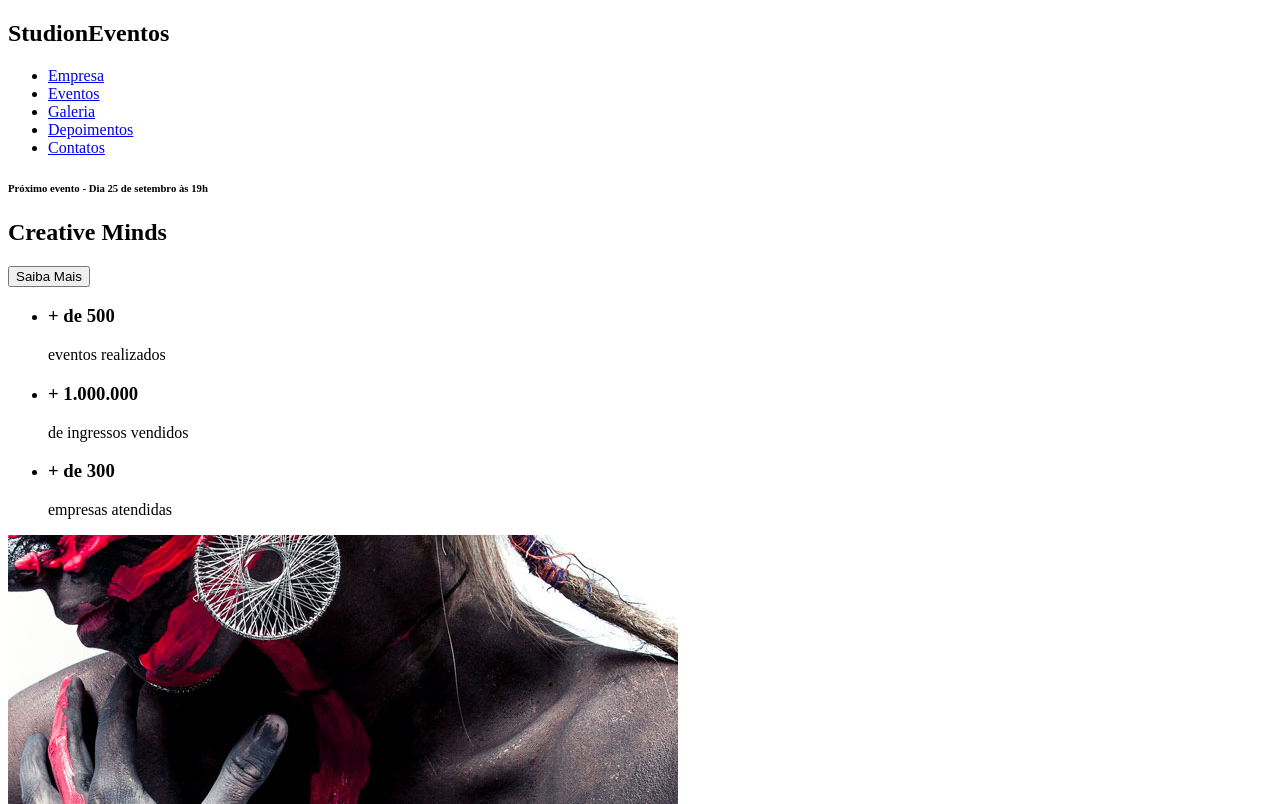
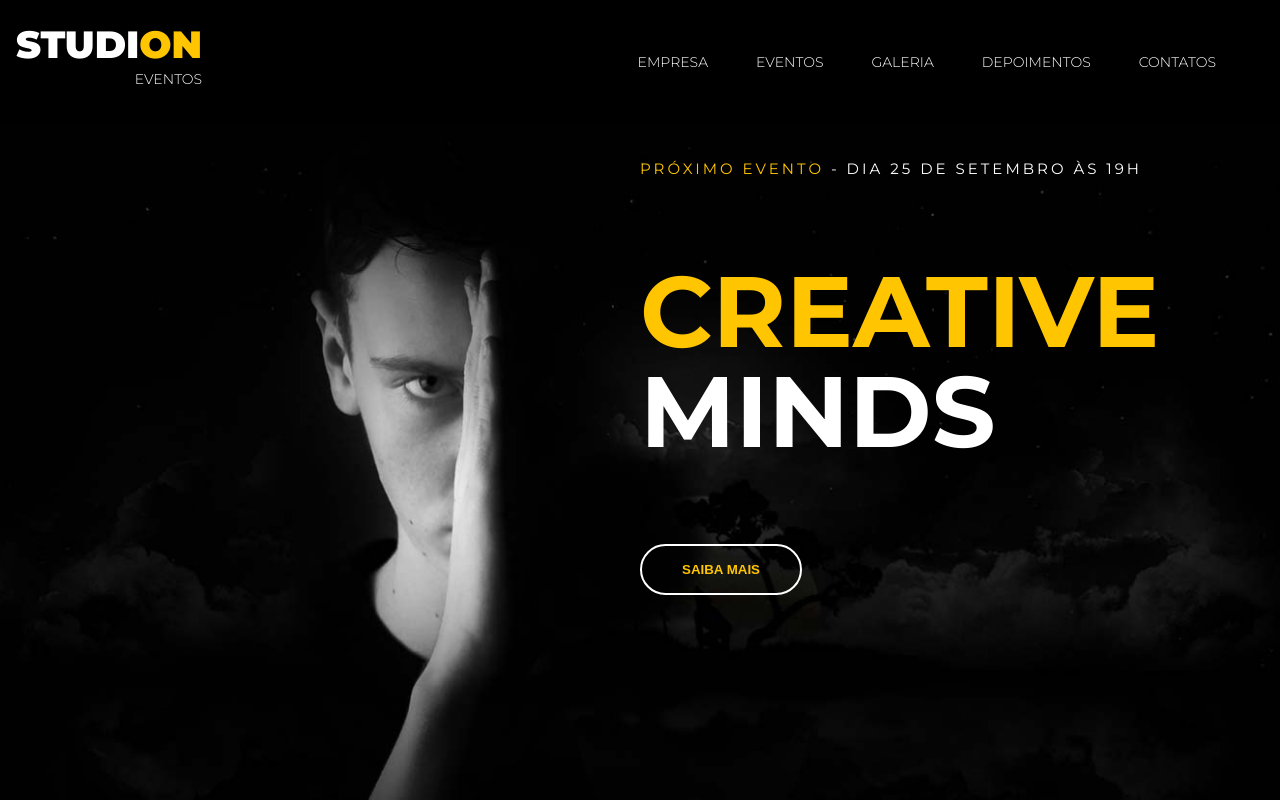
Before and after one commit to RomuloWylhames2/StarkShow, a website: page src/index.html in a window 1280 px wide. Shown: the top 804 px of the page. Drawn offline with Linux system fonts and the light colour scheme.

Commit message:
feat(header): implemented header styles

```diff
--- a/package.json
+++ b/package.json
@@ -4,6 +4,7 @@
     "description": "Homepage for Studion Events provider and services.",
     "main": "src/index.html",
     "scripts": {
+        "start": "npx live-server src/",
         "test": "echo \"Error: no test specified\" && exit 1"
     },
     "repository": {
--- a/src/index.html
+++ b/src/index.html
@@ -5,13 +5,17 @@
     <meta charset="UTF-8">
     <meta http-equiv="X-UA-Compatible" content="IE=edge">
     <meta name="viewport" content="width=device-width, initial-scale=1.0">
+    <link rel="stylesheet" href="style.css">
     <title>Studion</title>
 </head>
 
 <body>
-    <nav>
-        <h1>Studi<span>on</span><span>Eventos</span></h1>
-        <ul>
+    <nav class="navbar">
+        <h1 class="logo-studion">
+            Studi<span class="copy--primary">on</span>
+            <span class="logo-studion__subtitle">Eventos</span>
+        </h1>
+        <ul class="navbar__links">
             <li>
                 <a href="#empresa">
                     Empresa
@@ -42,10 +46,13 @@
 
     <header>
         <div id="slider">
-            <div class="slider">
-                <h6><span>Próximo evento</span> - Dia 25 de setembro às 19h</h6>
-                <h2><span>Creative</span> Minds</h2>
-                <button>Saiba Mais</button>
+            <div class="slide">
+                <img class="slide__background-image" src="./images/banner.jpg" alt="Studion Banner">
+                <div class="slide__copy">
+                    <h6><span class="copy--primary">Próximo evento</span> - Dia 25 de setembro às 19h</h6>
+                    <h2><span class="copy--primary">Creative</span> Minds</h2>
+                    <button class="btn btn--slide">Saiba Mais</button>
+                </div>
             </div>
         </div>
     </header>
--- /dev/null
+++ b/src/style.css
@@ -0,0 +1,135 @@
+@import url('https://fonts.googleapis.com/css2?family=Montserrat:wght@300;400;700;900&display=swap');
+* {
+    box-sizing: border-box;
+}
+
+:root {
+    font-family: 'Montserrat', sans-serif;
+    font-size: 16px;
+    --color-primary: #ffc500;
+    --default-padding: 1rem;
+}
+
+body {
+    margin: 0;
+    padding-top: 7.75rem;
+}
+
+ul {
+    display: flex;
+    list-style: none;
+    padding-left: 0;
+}
+
+.navbar {
+    position: fixed;
+    z-index: 1;
+    display: grid;
+    grid-template-columns: 1fr 9fr;
+    align-items: center;
+    top: 0;
+    left: 0;
+    width: 100vw;
+    height: 7.75rem;
+    padding: 0 1rem;
+    background-color: #000;
+    color: #fff;
+}
+
+.navbar__links {
+    justify-self: end;
+}
+
+.navbar__links li {
+    font-size: 0.875rem;
+    margin-right: 3rem;
+    text-transform: uppercase;
+}
+
+.navbar__links a {
+    font-weight: 300;
+    color: #fff;
+    text-decoration: none;
+}
+
+.navbar__links a:hover {
+    color: var(--color-primary);
+}
+
+.logo-studion {
+    font-size: 2.375rem;
+    font-weight: 900;
+    line-height: 1ch;
+    text-transform: uppercase;
+    text-align: right;
+}
+
+.logo-studion__subtitle {
+    font-size: 0.875rem;
+    font-weight: 300;
+}
+
+.copy--primary {
+    color: var(--color-primary);
+}
+
+#slider {
+    background-color: #000;
+    color: #fff;
+}
+
+.slide {
+    position: relative;
+    height: calc(100vh - 7.75rem);
+}
+
+.slide__background-image {
+    width: 100%;
+    height: 100%;
+    object-fit: cover;
+    object-position: center;
+}
+
+.slide__copy {
+    position: absolute;
+    top: 0;
+    left: 50vw;
+}
+
+.slide__copy h6 {
+    font-size: .9375rem;
+    font-weight: 400;
+    text-transform: uppercase;
+    letter-spacing: .1875rem;
+}
+
+.slide__copy h2 {
+    font-size: 6.25rem;
+    text-transform: uppercase;
+    line-height: 6.25rem;
+}
+
+.slide__copy h2 span {
+    display: block;
+}
+
+.btn {
+    cursor: pointer;
+    padding: 1rem 2.5rem;
+    border: .125rem solid #fff;
+    border-radius: 5rem;
+    color: var(--color-primary);
+    background: unset;
+    font-size: .9375;
+    font-weight: 700;
+    text-transform: uppercase;
+    transition: 0.5s all ease;
+}
+
+.btn:hover,
+.btn:active,
+.btn:focus {
+    border-color: var(--color-primary);
+    background-color: var(--color-primary);
+    color: #fff;
+}
```
Lines whose indentation alone changed are shown as unchanged.
